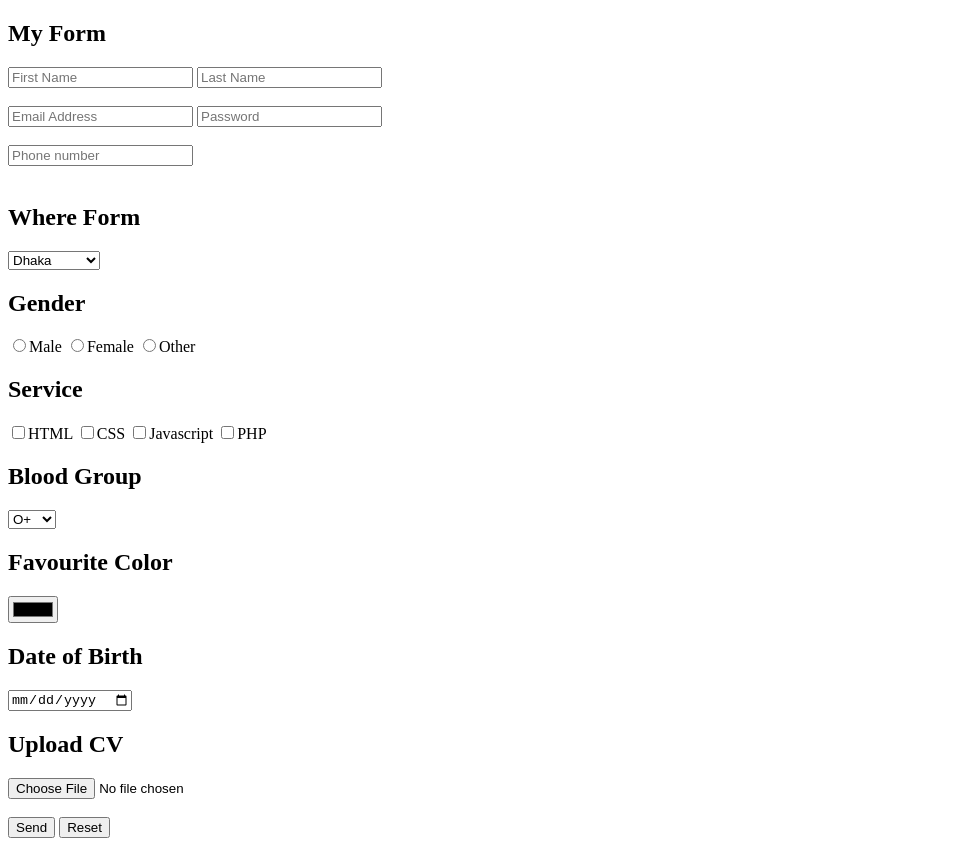
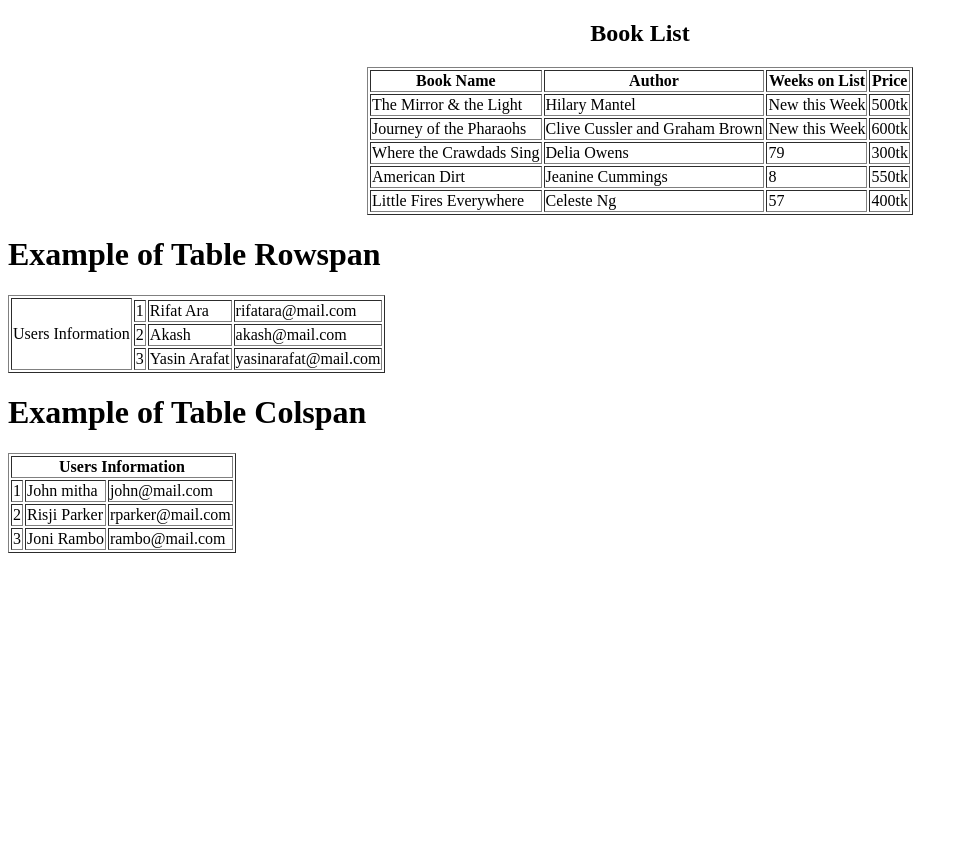
Before and after one commit to UmmaKulshomSS/Class-02, a plain HTML site: page index.html in a window 1280 px wide. Shown: the whole page, without its empty margins (0-968 px from the left). After the commit the page ends 800 px from the top, so only its background shows below. Drawn offline with Linux system fonts and the light colour scheme.

Commit message:
Add files via upload

```diff
--- a/index.html
+++ b/index.html
@@ -4,47 +4,102 @@
     <meta charset="UTF-8">
     <meta http-equiv="X-UA-Compatible" content="IE=edge">
     <meta name="viewport" content="width=device-width, initial-scale=1.0">
-    <title>Class 03</title>
+    <title>Class 04</title>
 </head>
 <body>
-    <form action="#">
-        <h2>My Form</h2>
-    <input type="text" placeholder="First Name">
-    <input type="text" placeholder="Last Name"><br><br>
-    <input type="email" placeholder="Email Address">
-    <input type="password" placeholder="Password"><br><br>
-    <input type="number" placeholder="Phone number"><br><br>
-    <h2>Where Form</h2>
-    <select>
-        <option value="">Dhaka</option>
-        <option value="">Chattogram</option>
-        <option value="">Comillah</option>
-    </select>
-    <h2>Gender</h2>
-    <input type="radio" name="gender" value="Male">Male
-    <input type="radio" name="gender" value="Female">Female
-    <input type="radio" name="gender" value="Other">Other
-    <h2>Service</h2>
-    <input type="checkbox" name="service" value="HTML">HTML
-    <input type="checkbox" name="service" value="CSS">CSS
-    <input type="checkbox" name="service" value="Javascript">Javascript
-    <input type="checkbox" name="service" value="PHP">PHP
-    <h2>Blood Group</h2>
-    <select>
-        <option value="">O+</option>
-        <option value="">B+</option>
-        <option value="">A+</option>
-        <option value="">AB+</option>
-        <option value="">O-</option>
-    </select>
-    <h2>Favourite Color</h2>
-    <input type="color">
-    <h2>Date of Birth</h2>
-    <input type="date">
-    <h2>Upload CV</h2>
-    <input type="file"><br><br>
-    <input type="submit" value="Send">
-    <input type="reset" value="Reset">
-    </form>
+    <table border="1" align="center">
+        <h2 align="center">Book List</h2>
+        <tr>
+            <th>Book Name</th>
+            <th>Author</th>
+            <th>Weeks on List</th>
+            <th>Price</th>
+        </tr>
+
+        <tr>
+            <td>The Mirror & the Light</td>
+            <td>Hilary Mantel</td>
+            <td>New this Week</td>
+            <td>500tk</td>
+        </tr>
+
+        <tr>
+            <td>Journey of the Pharaohs</td>
+            <td>Clive Cussler and Graham Brown</td>
+            <td>New this Week</td>
+            <td>600tk</td>
+        </tr>
+
+        <tr>
+            <td>Where the Crawdads Sing</td>
+            <td>Delia Owens</td>
+            <td>79</td>
+            <td>300tk</td>
+        </tr>
+
+        <tr>
+            <td>American Dirt</td>
+            <td>Jeanine Cummings</td>
+            <td>8</td>
+            <td>550tk</td>
+        </tr>
+
+        <tr>
+            <td>Little Fires Everywhere</td>
+            <td>Celeste Ng</td>
+            <td>57</td>
+            <td>400tk</td>
+        </tr>
+    </table>
+
+    <table border="1">
+        <h1>Example of Table Rowspan</h1>
+        <tr>
+            <td rowspan="32">Users Information</td>
+        </tr>
+
+        <tr>
+            <td>1</td>
+            <td>Rifat Ara</td>
+            <td>rifatara@mail.com</td>
+        </tr>
+
+        <tr>
+            <td>2</td>
+            <td>Akash</td>
+            <td>akash@mail.com</td>
+        </tr>
+
+        <tr>
+            <td>3</td>
+            <td>Yasin Arafat</td>
+            <td>yasinarafat@mail.com</td>
+        </tr>
+    </table>
+
+    <table border="1">
+        <h1>Example of Table Colspan</h1>
+        <tr>
+            <th colspan="3">Users Information</th>
+        </tr>
+        <tr>
+            <td>1</td>
+            <td>John mitha</td>
+            <td>john@mail.com</td>
+        </tr>
+
+        <tr>
+            <td>2</td>
+            <td>Risji Parker</td>
+            <td>rparker@mail.com</td>
+        </tr>
+
+        <tr>
+            <td>3</td>
+            <td>Joni Rambo</td>
+            <td>rambo@mail.com</td>
+        </tr>
+
+    </table>
 </body>
 </html>
```
